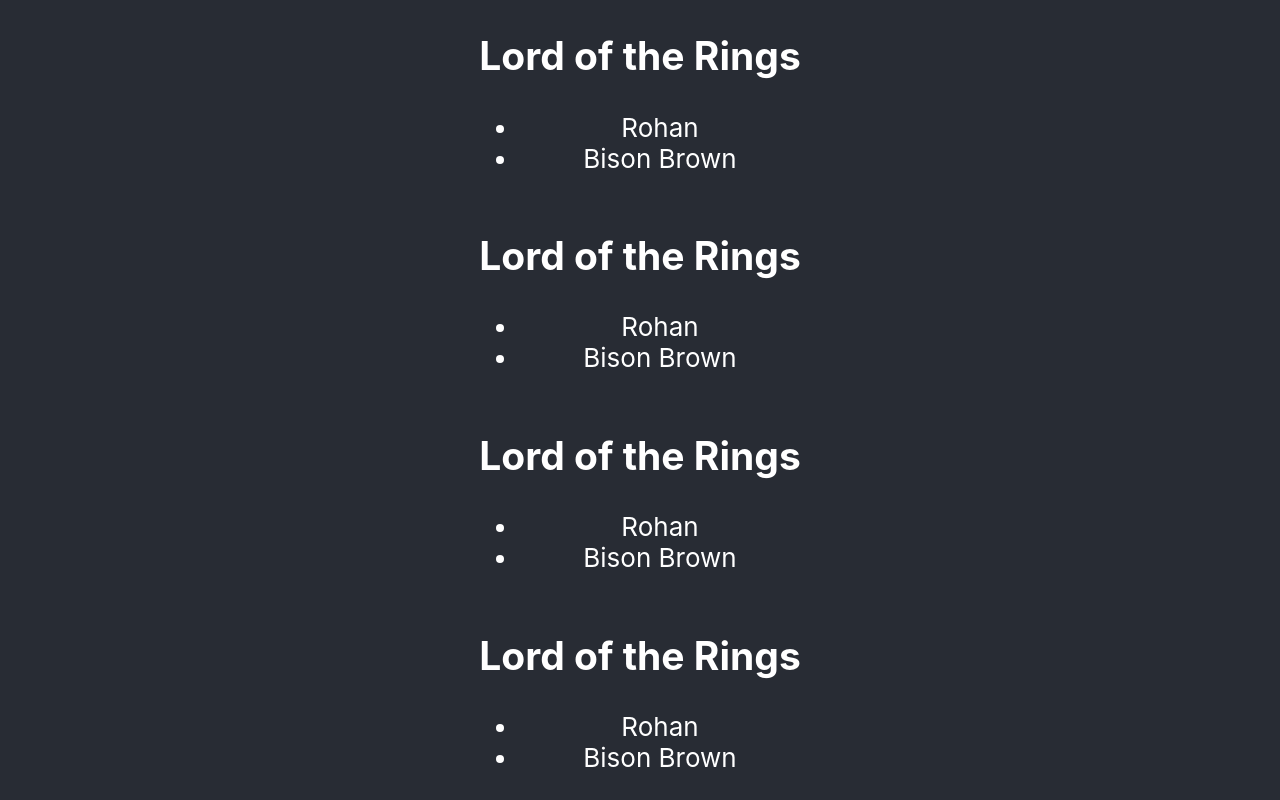
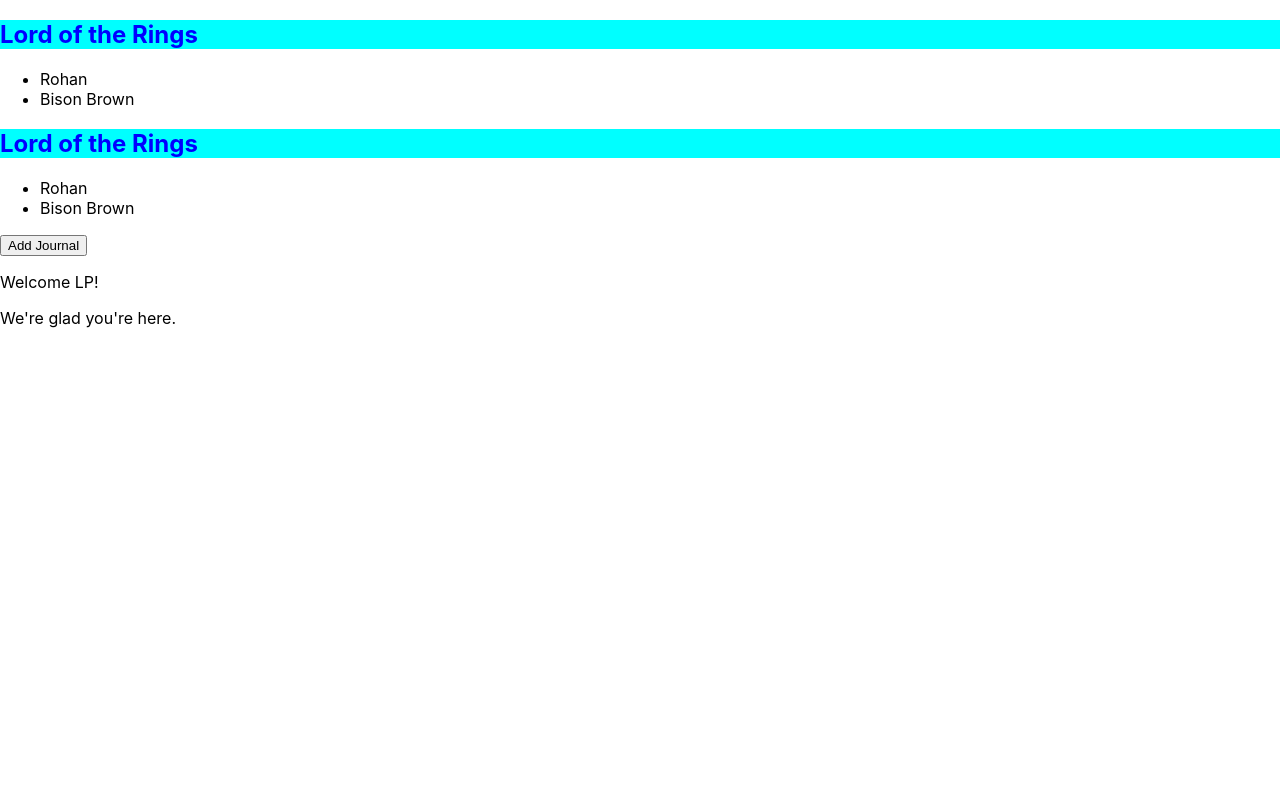
Before and after one commit to theLP100/Journal-React, a React (Create React App) app: page / in a window 1280 px wide. Shown: the top 800 px of the page. Built offline with nearby package versions, Linux system fonts and the light colour scheme.

Commit message:
customized css for journal list and made two journals display.

```diff
--- a/src/App.css
+++ b/src/App.css
@@ -24,6 +24,10 @@
   color: white;
 }
 
+.App-greeting {
+  background-color: lightblue;
+}
+
 .App-link {
   color: #61dafb;
 }
--- a/src/App.js
+++ b/src/App.js
@@ -1,17 +1,17 @@
 import "./App.css";
-import Journal from "./components/Journal.js";
+import JournalList from "./components/JournalList.js";
+
+const guestName = "LP";
 
 function App() {
   return (
-    <div className="App">
-      <header className="App-header">
-        <Journal />
-        <Journal />
-        <Journal />
-        <Journal />
-        <Journal />
-        <button>Add Bike</button>
+    <div>
+      <header>
+        <JournalList />
+        <button>Add Journal</button>
       </header>
+      <p>Welcome {guestName}!</p>
+      <p>We're glad you're here.</p>
     </div>
   );
 }
--- /dev/null
+++ b/src/components/Journal.css
@@ -0,0 +1,4 @@
+.journal__design {
+    background-color: aqua;
+    color: blue;
+}
--- a/src/components/Journal.js
+++ b/src/components/Journal.js
@@ -1,3 +1,5 @@
+import "./Journal.css";
+
 //this sets up Journal as a component.
 function Journal() {
   const myJournal = {
@@ -9,7 +11,7 @@
   return (
     //specify anything you want to be rendered to the user
     <div>
-      <h2>{myJournal.design}</h2>
+      <h2 className="journal__design">{myJournal.design}</h2>
       <ul>
         <li>{myJournal.sub_design}</li>
         <li>{myJournal.dye}</li>
--- /dev/null
+++ b/src/components/JournalList.js
@@ -0,0 +1,22 @@
+import Journal from "./Journal";
+
+function JournalList() {
+  const journalsList = [
+    {
+      id: 1,
+      design: "Testing",
+      sub_design: "Rohan",
+      dye: "Bison Brown",
+    },
+    {
+      id: 2,
+      design: "Lord of the Rings",
+      sub_design: "Gondor",
+      dye: "Bison Brown",
+    },
+  ];
+
+  return journalsList.map((journal) => <Journal />);
+}
+
+export default JournalList;
```
